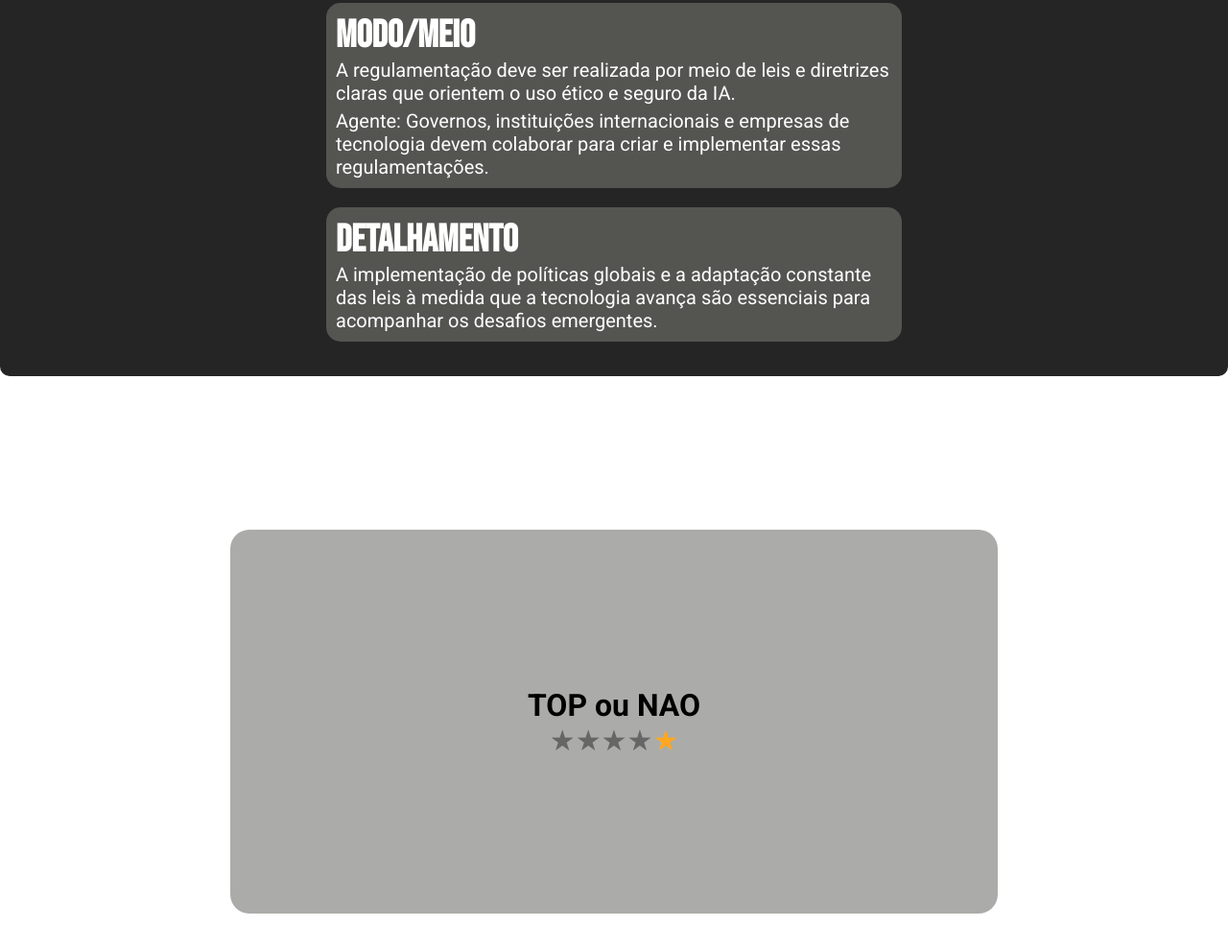
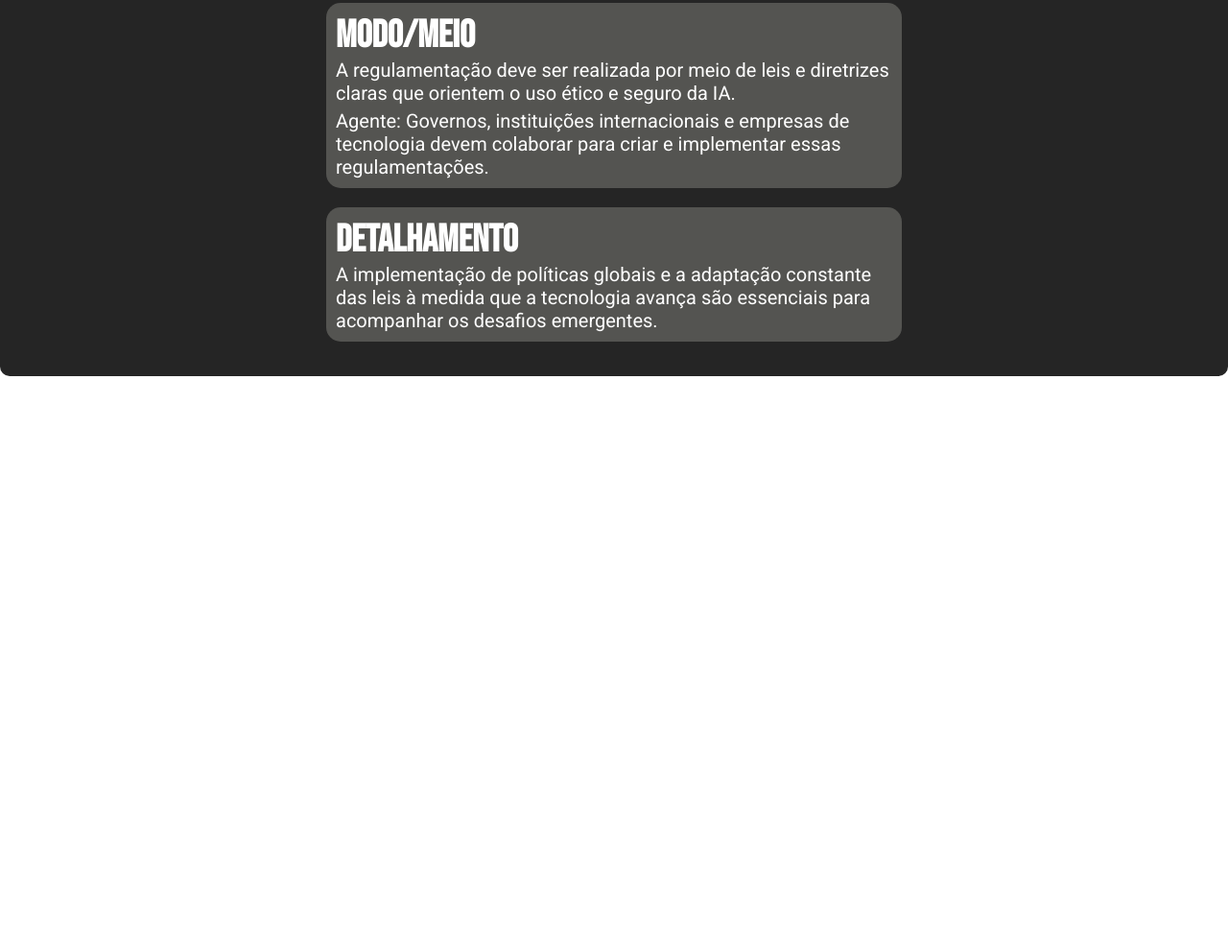
Before and after one commit to israelkg/guia-redacao-ia, a plain HTML site: page index.html in a window 1280 px wide. Shown: the part 3168-4158 px from the top of the page at 96% size. After the commit the page ends 3560 px from the top, so only its background shows below. Drawn offline with Linux system fonts and the light colour scheme.

Commit message:
sem feedback

```diff
--- a/index.html
+++ b/index.html
@@ -150,24 +150,5 @@
         </section>
     </main>
 
-    <footer class="rodape">
-        <div class="feedback">
-            <div class="avaliacao">
-                <h1>TOP ou NAO</h1>
-                <div class="rating">
-                    <input type="radio" id="star5" name="rate" value="5" />
-                    <label for="star5" title="text"></label>
-                    <input type="radio" id="star4" name="rate" value="4" />
-                    <label for="star4" title="text"></label>
-                    <input type="radio" id="star3" name="rate" value="3" />
-                    <label for="star3" title="text"></label>
-                    <input type="radio" id="star2" name="rate" value="2" />
-                    <label for="star2" title="text"></label>
-                    <input checked="" type="radio" id="star1" name="rate" value="1" />
-                    <label for="star1" title="text"></label>
-                  </div>
-            </div>
-        </div>
-    </footer>
 </body>
 </html>
```
